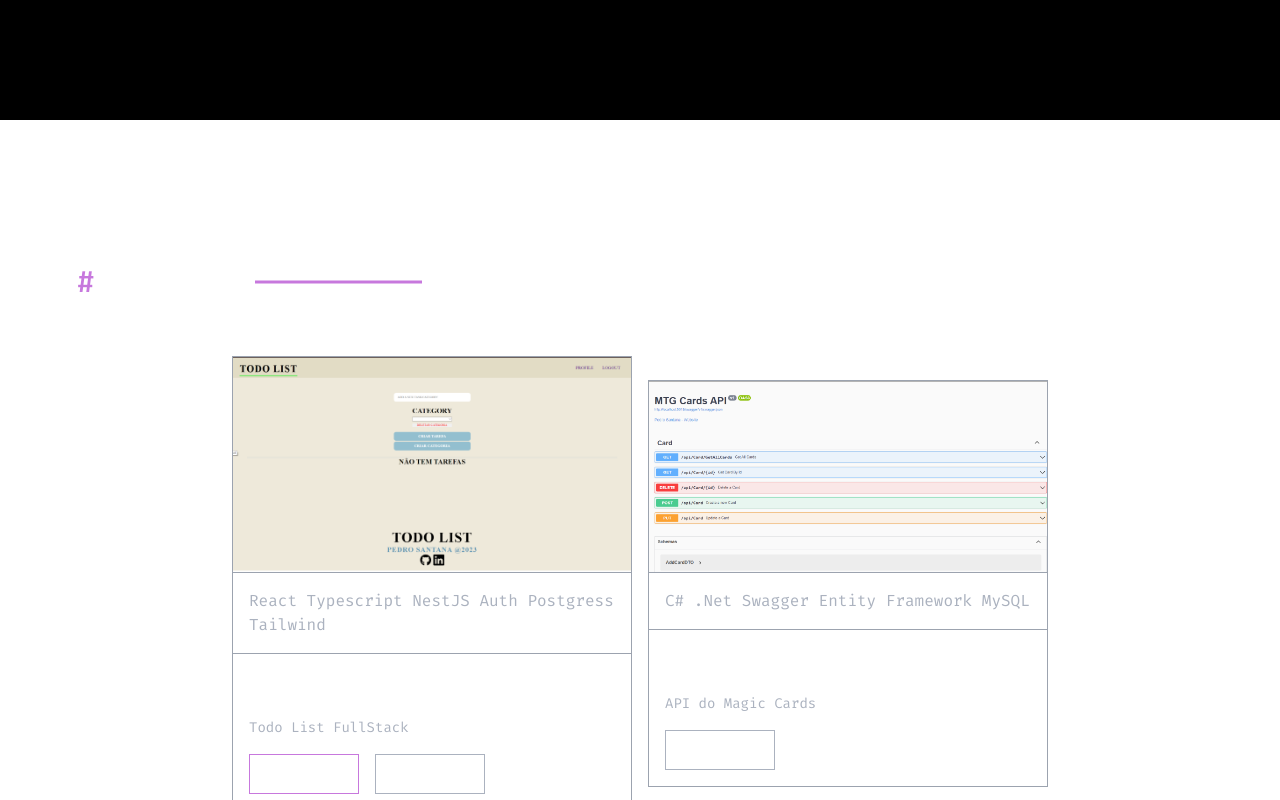
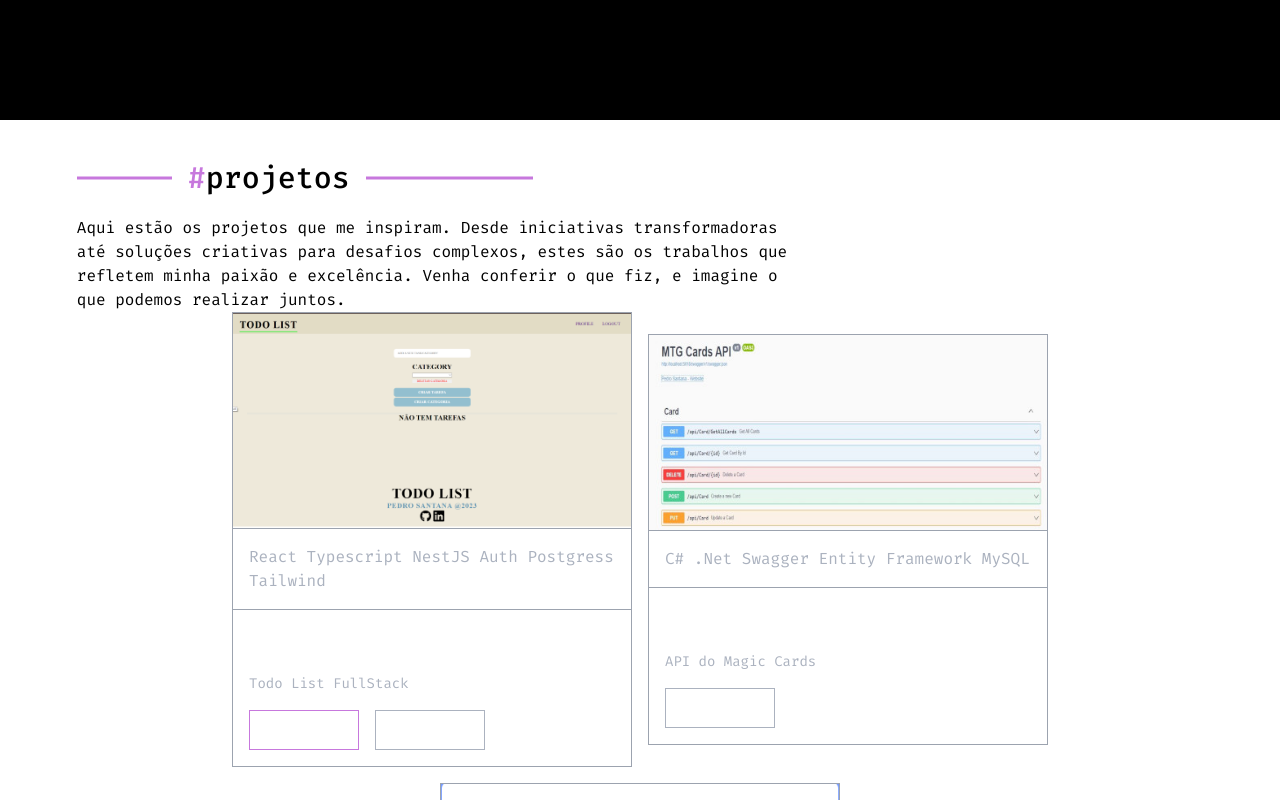
Before and after one commit to PedroSantanaa/MyPortfolio, a Next.js app in the folder my-portfolio/: page / in a window 1280 px wide. Shown: the part 600-1400 px from the top of the page. Built offline with nearby package versions, Linux system fonts and the light colour scheme.

Commit message:
style: change style

```diff
--- a/my-portfolio/src/components/Projects.tsx
+++ b/my-portfolio/src/components/Projects.tsx
@@ -5,11 +5,10 @@ import Image from 'next/image'
 
 
 
-const projectsBase = [{imageUrl:'/todolist.png',stack:'React Typescript NestJS Auth Postgress Tailwind',title:"Todo List",desc:"Todo List FullStack",urlSite:"https://todo-list-ps.vercel.app",urlGithub:'https://github.com/PedroSantanaa/Todo-List'},{imageUrl:'/mtg.png',stack:'C# .Net Swagger Entity Framework MySQL',title:"API MTG Cards",desc:"API do Magic Cards",urlGithub:'MTG_WEBAPI_NET'},{imageUrl:'/commerce.png',stack:'React Typescript LocalStorage CSS Modules',title:"E-Commerce ",desc:"E-Commerce com local storage",urlSite:"https://e-commerce-doces.vercel.app/",urlGithub:'https://github.com/PedroSantanaa/e-commerce-doces'}]
+const projectsBase = [{imageUrl:'/todolist.png',stack:'React Typescript NestJS Auth Postgress Tailwind',title:"Todo List",desc:"Todo List FullStack",urlSite:"https://todo-list-ps.vercel.app/login",urlGithub:'https://github.com/PedroSantanaa/Todo-List'},{imageUrl:'/mtg.jpeg',stack:'C# .Net Swagger Entity Framework MySQL',title:"API MTG Cards",desc:"API do Magic Cards",urlGithub:'MTG_WEBAPI_NET'},{imageUrl:'/commerce.png',stack:'React Typescript LocalStorage CSS Modules',title:"E-Commerce ",desc:"E-Commerce com local storage",urlSite:"https://e-commerce-doces.vercel.app/",urlGithub:'https://github.com/PedroSantanaa/e-commerce-doces'}]
 
 type Props={
   titleIcon:string
-  title?:string
   projects?: Array<{
     imageUrl: string;
     stack: string;
@@ -21,27 +20,18 @@ type Props={
 }
 
 
-const Projects = ({titleIcon,title,projects}:Props) => {
+const Projects = ({titleIcon,projects}:Props) => {
   return (
-    <div id='projects' className='2xl:w-[1500px] w-[88%] mx-auto mt-8 md:mt-36'>
-      {title ? (
-        <div className='flex gap-4 mb-14'>
-          <h1 className='text-white font-medium text-3xl'><span className='text-[#C778DD]'>{titleIcon}</span>{title}</h1>
-          <Image src={'/line2.svg'} alt='line2' width={800} height={2} className='hidden lg:block lg:w-[80%]'/>
-        </div>
-
-        )
-        :
-        (
-        <div className='mb-14 flex justify-between items-center'>
-        <div className='flex gap-4'>
-          <h1 className='text-white font-medium text-3xl'><span className='text-[#C778DD]'>{titleIcon}</span>projetos</h1>
-          <Image src={'/line2.svg'} alt='line2' width={800} height={2} className='hidden lg:block lg:w-[80%]'/>
-        </div>
-          <Link href='/projetos' className='font-medium text-base text-white' >{'Ver todos ~~>'}</Link>
+    <div className='h-[720px]'>
+      <div id='projects' className='2xl:w-[1500px] w-[88%] mx-auto pt-10'>
+          <div className='flex gap-4'>
+            <Image src={'/line4.svg'} alt='line2' width={95} height={2} />
+            <h1 className='text-black font-medium text-3xl'><span className='text-[#C778DD]'>{titleIcon}</span>projetos</h1>
+            <Image src={'/line2.svg'} alt='line2' width={167} height={2} />
           </div>
-          )}
-      {projects ? (<ProjectCard data={projects}/>) : (<ProjectCard data={projectsBase}/>)}
+        <p className='w-[65%] mt-5'>Aqui estão os projetos que me inspiram. Desde iniciativas transformadoras até soluções criativas para desafios complexos, estes são os trabalhos que refletem minha paixão e excelência. Venha conferir o que fiz, e imagine o que podemos realizar juntos.</p>
+        {projects ? (<ProjectCard data={projects}/>) : (<ProjectCard data={projectsBase}/>)}
+      </div>
     </div>
   )
 }
```
